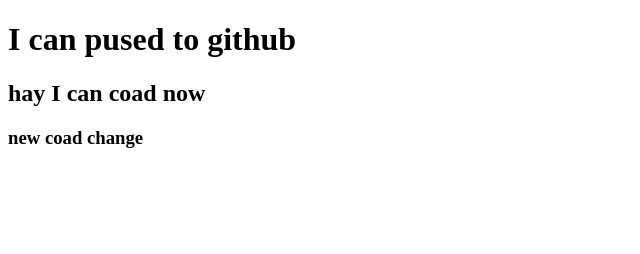
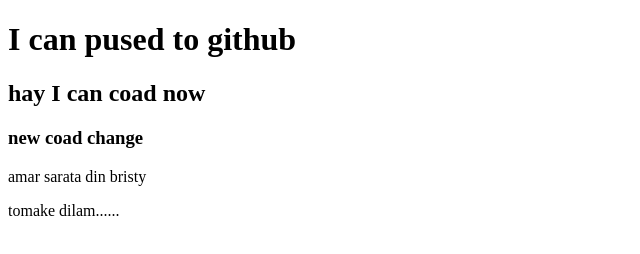
Before and after one commit to uttommohanto/my-second-repo, a plain HTML site: page index.html in a window 1280 px wide. Shown: the whole page, without its empty margins (0-640 px from the left). Drawn offline with Linux system fonts and the light colour scheme.

Commit message:
style add

```diff
--- a/index.html
+++ b/index.html
@@ -5,12 +5,15 @@
     <meta http-equiv="X-UA-Compatible" content="IE=edge">
     <meta name="viewport" content="width=device-width, initial-scale=1.0">
     <title>My second github repo</title>
+    <link rel="stylesheet" href="style.css">
 </head>
 <body>
 
     <h1>I can pused to github</h1>
     <h2>hay I can coad now</h2>
     <h3>new coad change</h3>
+    <p>amar sarata din bristy</p>
+    <p>tomake dilam......</p>
 
 </body>
 </html>
```
Also changed, not shown: style.css (added).
